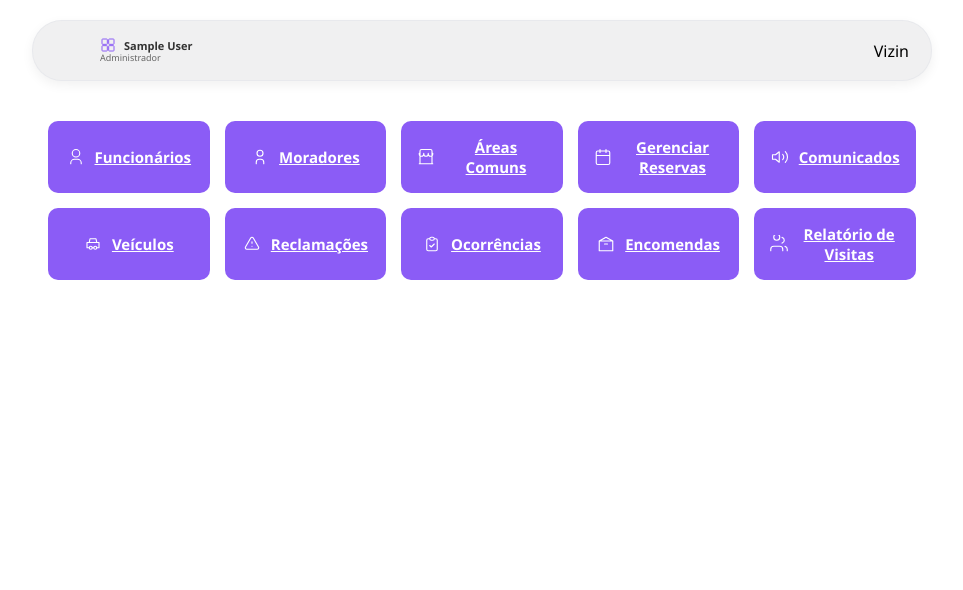
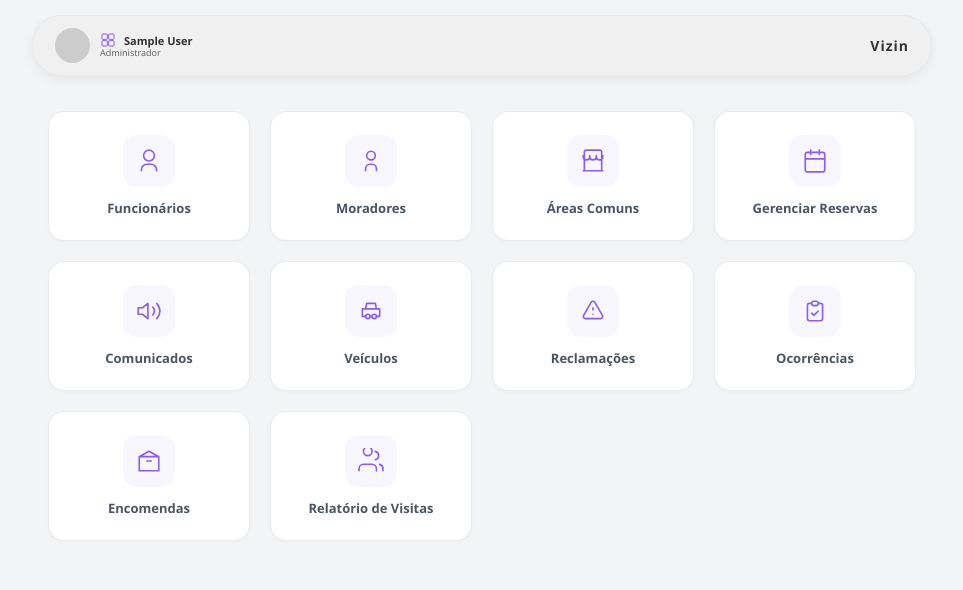
Before and after one commit to kojima-productions/vizin, a Django app: template vizin/templates/administrador/painel.html in a window 1280 px wide. Shown: the top 590 px of the page, without its empty margins (158-1121 px from the left). Run offline with Django 5.2, Linux system fonts and the light colour scheme; the template is opened without the code that fills it, so the values that code supplies are empty; the visitor is signed in with stand-in values (Sample User, id 1).

Commit message:
refac: Atualização de botões em templates/administrador/painel.html

```diff
--- /dev/null
+++ b/vizin/static/css/paineis/painel.css
@@ -0,0 +1,189 @@
+/* painel.css — Estilos específicos para o Painel Administrativo */
+
+/* VARIÁVEIS E RESETS BÁSICOS */
+:root {
+    --roxo-vizin: #8b5cf6;
+    --roxo-hover: #7c3aed;
+    --cinza-fundo: #f3f4f6;
+    --cinza-input: #e5e7eb;
+    --azul-link: #1d4ed8;
+}
+
+* {
+    margin: 0;
+    padding: 0;
+    box-sizing: border-box;
+    font-family: 'Segoe UI', Tahoma, Geneva, Verdana, sans-serif;
+}
+
+body {
+    background-color: var(--cinza-fundo);
+    color: #333;
+}
+
+main {
+    display: flex;
+    justify-content: center;
+    padding: 20px 0;
+}
+
+.container-painel {
+    width: 100%;
+    max-width: 900px;
+    padding: 0 16px;
+}
+
+/* HEADER (Copiado de style.css para manter consistência) */
+.feed-header {
+    display: flex;
+    justify-content: space-between;
+    align-items: center;
+    background-color: #f0f0f1;
+    padding: 12px 22px;
+    border-radius: 30px;
+    margin: 15px auto;
+    max-width: 900px;
+    box-shadow: 0 4px 12px rgba(0,0,0,0.06);
+    border: 1px solid rgba(229,231,235,0.7);
+}
+
+.user-mini-link {
+    display: flex;
+    align-items: center;
+    gap: 10px;
+    text-decoration: none;
+    color: inherit;
+    cursor: pointer;
+}
+
+.mini-avatar {
+    width: 35px;
+    height: 35px;
+    border-radius: 50%;
+    background-color: #ccc; /* Placeholder se não houver imagem */
+}
+
+.user-details {
+    display: flex;
+    flex-direction: column;
+}
+
+.user-name {
+    font-size: 11px;
+    font-weight: 800;
+    color: #333;
+    display: inline-flex;
+    align-items: center;
+    gap: 8px;
+}
+
+.user-address {
+    font-size: 9px;
+    color: #666;
+    line-height: 1.2;
+}
+
+.admin-icon svg {
+    width: 16px;
+    height: 16px;
+    display: block;
+    color: var(--roxo-vizin);
+}
+
+.header-logo {
+    font-size: 14px;
+    font-weight: 800;
+    color: #333;
+    letter-spacing: 1px;
+}
+
+/* GRID DO DASHBOARD */
+.admin-dashboard-grid {
+    display: grid;
+    grid-template-columns: repeat(4, 1fr);
+    gap: 20px;
+    width: 100%;
+    margin-bottom: 30px;
+}
+
+/* Estilo dos Botões do Grid */
+.admin-dashboard-grid .btn-redefinir {
+    background-color: white;
+    color: #4b5563;
+    border: 1px solid rgba(0,0,0,0.08);
+    border-radius: 16px;
+    padding: 20px 10px;
+    text-decoration: none;
+    display: flex;
+    flex-direction: column;
+    align-items: center;
+    justify-content: center;
+    text-align: center;
+    min-height: 130px;
+    transition: all 0.3s cubic-bezier(0.4, 0, 0.2, 1);
+    box-shadow: 0 2px 4px rgba(0,0,0,0.02);
+    font-size: 13px;
+    font-weight: 700;
+}
+
+.admin-dashboard-grid .btn-redefinir:hover {
+    transform: translateY(-5px);
+    border-color: var(--roxo-vizin);
+    color: var(--roxo-vizin);
+    box-shadow: 0 10px 20px rgba(139, 92, 246, 0.12);
+}
+
+.admin-dashboard-grid .btn-icon {
+    display: flex;
+    align-items: center;
+    justify-content: center;
+    width: 52px;
+    height: 52px;
+    background-color: #f8f7ff;
+    border-radius: 14px;
+    margin-bottom: 12px;
+    color: var(--roxo-vizin);
+    transition: all 0.3s ease;
+}
+
+.admin-dashboard-grid .btn-redefinir:hover .btn-icon {
+    background-color: var(--roxo-vizin);
+    color: white;
+}
+
+.admin-dashboard-grid .btn-icon svg {
+    width: 26px;
+    height: 26px;
+    stroke-width: 1.5;
+}
+
+/* RESPONSIVIDADE */
+@media (max-width: 900px) {
+    .admin-dashboard-grid {
+        grid-template-columns: repeat(3, 1fr);
+        gap: 15px;
+    }
+}
+
+@media (max-width: 600px) {
+    .admin-dashboard-grid {
+        grid-template-columns: repeat(2, 1fr);
+    }
+}
+
+@media (max-width: 400px) {
+    .admin-dashboard-grid {
+        grid-template-columns: 1fr;
+    }
+}
+
+/* MENSAGENS FEEDBACK */
+.post-card {
+    background-color: #eaf3ff;
+    color: #063;
+    padding: 15px;
+    border-radius: 12px;
+    margin-bottom: 16px;
+    font-size: 14px;
+    border-left: 4px solid #063;
+}
--- a/vizin/templates/administrador/painel.html
+++ b/vizin/templates/administrador/painel.html
@@ -4,11 +4,11 @@
 <head>
   <meta charset="utf-8">
   <title>{% block title %}Vizin{% endblock %}</title>
-  <link rel="stylesheet" href="{% static 'css/style.css' %}">
+  <link rel="stylesheet" href="{% static 'css/paineis/painel.css' %}">
 </head>
 <body>
-  <header class="feed-header" style="max-width:900px;margin:20px auto;">
-    <a href="/administrador/painel" class="user-mini-link" style="display:flex;align-items:center;gap:10px;text-decoration:none;color:inherit;">
+  <header class="feed-header">
+    <a href="/administrador/painel" class="user-mini-link">
       <div class="mini-avatar"></div>
       <div class="user-details">
         <div class="user-name"><span class="admin-icon" aria-hidden="true"><svg viewBox="0 0 24 24" fill="none" xmlns="http://www.w3.org/2000/svg"><rect x="3" y="3" width="8" height="8" rx="1" stroke="currentColor" stroke-width="1.5"/><rect x="13" y="3" width="8" height="8" rx="1" stroke="currentColor" stroke-width="1.5"/><rect x="3" y="13" width="8" height="8" rx="1" stroke="currentColor" stroke-width="1.5"/><rect x="13" y="13" width="8" height="8" rx="1" stroke="currentColor" stroke-width="1.5"/></svg></span>{{ request.user.get_full_name|default:request.user.email }}</div>
@@ -18,9 +18,9 @@
     <div class="header-logo">Vizin</div>
   </header>
 
-  <main style="display:flex;justify-content:center;">
-    <div style="width:100%;max-width:900px;padding:0 16px;">
-      <div class="profile-actions" style="margin-bottom:20px;">
+  <main>
+    <div class="container-painel">
+      <div class="admin-dashboard-grid">
         <a href="{% url 'administrador:lista_funcionarios' %}" class="btn-redefinir">
           <span class="btn-icon" aria-hidden="true"><svg viewBox="0 0 24 24" fill="none" xmlns="http://www.w3.org/2000/svg"><path d="M12 12c2.761 0 5-2.239 5-5s-2.239-5-5-5-5 2.239-5 5 2.239 5 5 5zM19 21v-1c0-2.761-2.239-5-5-5H10c-2.761 0-5 2.239-5 5v1" stroke="currentColor" stroke-width="1.5" stroke-linecap="round" stroke-linejoin="round"/></svg></span>
           Funcionários
```
